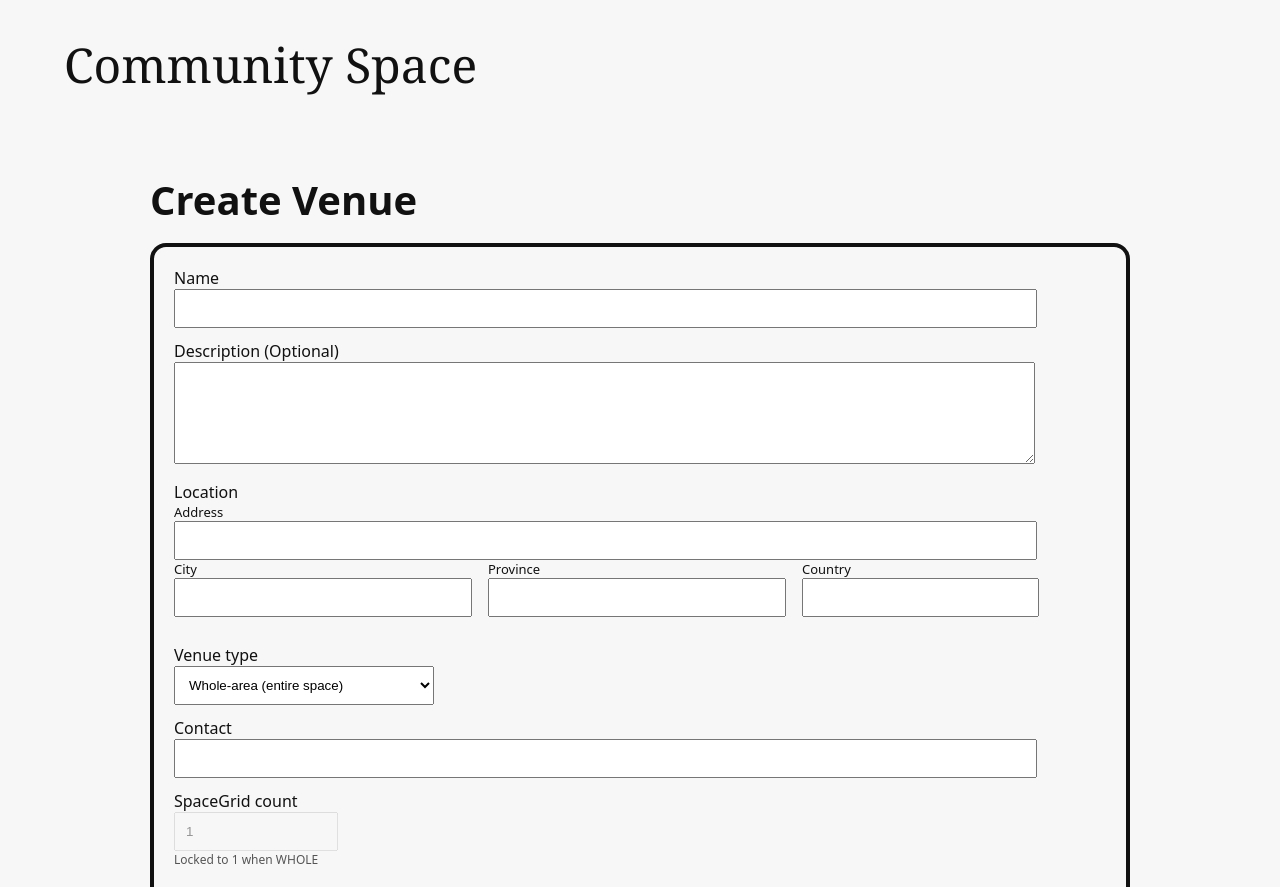
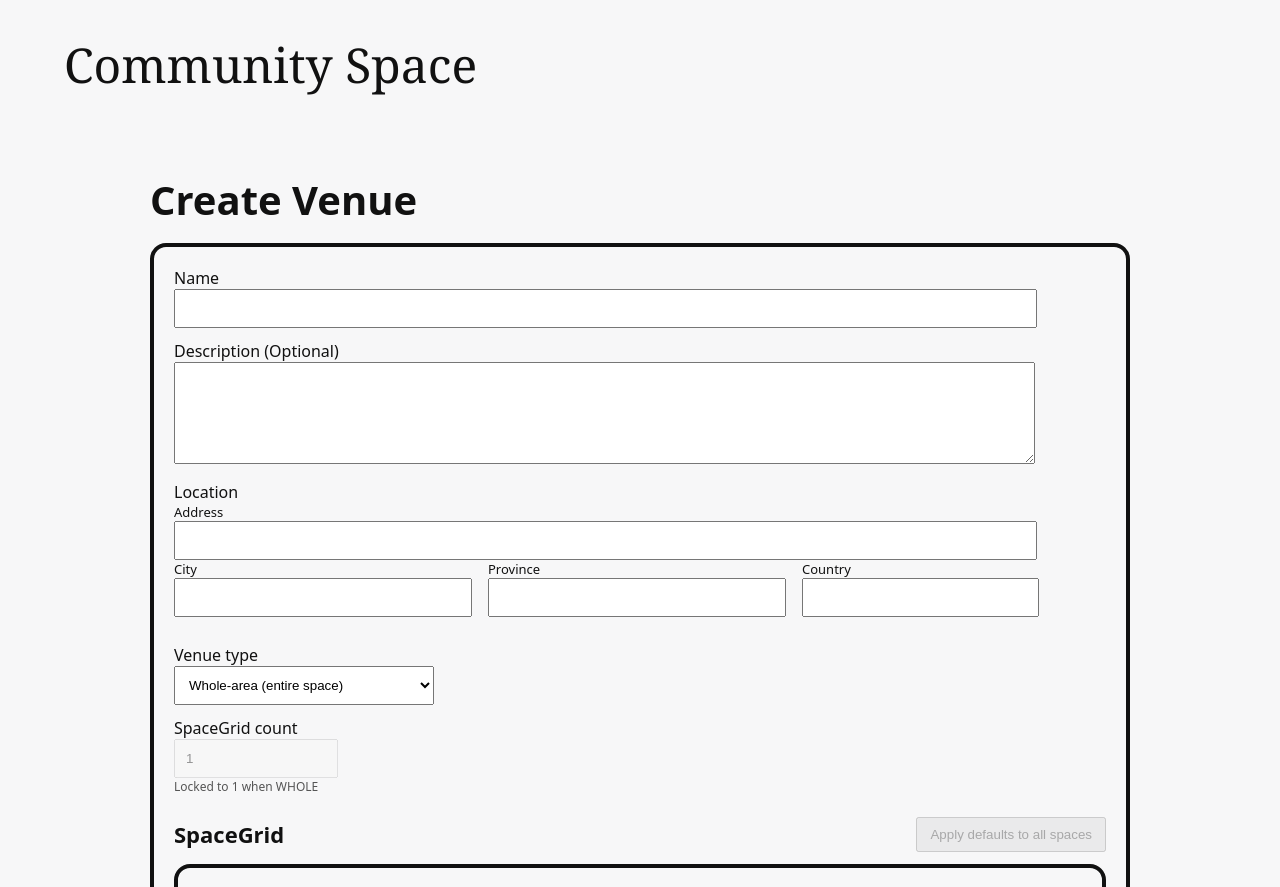
Before and after one commit to Panthutk/Community-Space-DB, a React (Vite) app in the folder frontend/: page /venues/create in a window 1280 px wide. Shown: the top 887 px of the page. Built offline with nearby package versions, Linux system fonts and the light colour scheme; no server answers.

Commit message:
get rid of unused data

```diff
--- a/frontend/src/components/CreateVenue.jsx
+++ b/frontend/src/components/CreateVenue.jsx
@@ -21,7 +21,6 @@ const makeEmptySpace = () => ({
   price_per_day: 0,
   cleaning_fee: 0,
   is_published: true,
-
   have_amenity: false,
   amenity_input: "",   // UI-only
   amenities: [],
@@ -50,7 +49,6 @@ export default function CreateVenue() {
     province: "",
     country: "",
     venue_type: "WHOLE", // WHOLE or GRID
-    contact: "",
     spaceGridCount: 1,
   });
 
@@ -315,11 +313,6 @@ export default function CreateVenue() {
           </label>
 
           <label>
-            <div>Contact</div>
-            <input value={venue.contact} onChange={(e) => updateVenue("contact", e.target.value)} style={{ width: "90%", padding: 10 }} />
-          </label>
-
-          <label>
             <div>SpaceGrid count</div>
             <input
               type="number"
```
Also changed, not shown: 1 other file (tests, documents, lock files or other folders).
